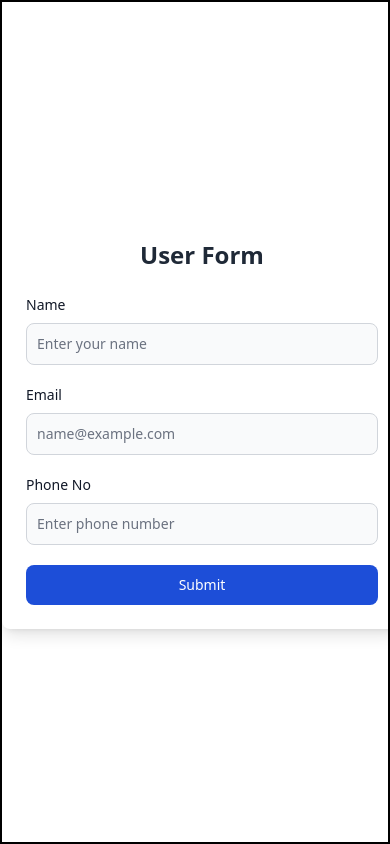
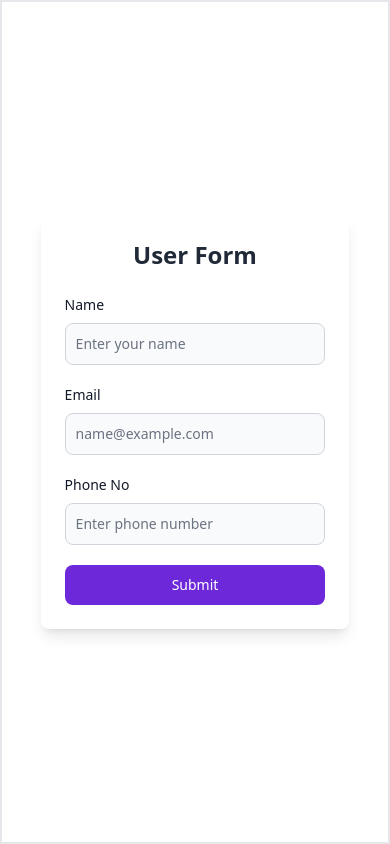
Before and after one commit to DeepLajpal/Responsive-Video-Page-with-WhatsApp-Integration, a React (Vite) app: page /user-form in a window 390 px wide. Built offline with nearby package versions, Linux system fonts and the light colour scheme.

Commit message:
chore: improve styling, work on responsiveness

```diff
--- a/src/App.jsx
+++ b/src/App.jsx
@@ -3,7 +3,7 @@ function App() {
 
   return (
 
-    <div className="border-2 border-black h-screen	w-screen grid place-items-center overflow-hidden" >
+    <div className="border-2 h-screen w-screen grid place-items-center" >
       <Outlet/>
     </div>
   )
--- a/src/components/UserForm.jsx
+++ b/src/components/UserForm.jsx
@@ -33,7 +33,7 @@ const UserForm = () => {
     }
 
     return (
-        <form onSubmit={handleFormData} className="w-[400px] mx-auto p-6 bg-white rounded-lg shadow-lg">
+        <form onSubmit={handleFormData} className="w-4/5 min-w-[300px] max-w-[400px] mx-auto p-6 bg-white rounded-lg shadow-lg">
             <h2 className="text-2xl font-bold text-gray-800 mb-6 text-center">User Form</h2>
 
             <div className="mb-5">
@@ -47,7 +47,7 @@ const UserForm = () => {
                     onInvalid={handleInvalid}
                     value={name}
                     onInput={handleInput}
-                    className="bg-gray-50 border border-gray-300 text-gray-900 text-sm rounded-lg focus:ring-blue-500 focus:border-blue-500 block w-full p-2.5"
+                    className="bg-gray-50 border border-gray-300 text-gray-900 text-sm rounded-lg focus:ring-violet-500 focus:border-violet-500 block w-full p-2.5"
                     placeholder="Enter your name"
                 />
             </div>
@@ -63,7 +63,7 @@ const UserForm = () => {
                     onInvalid={handleInvalid}
                     value={email}
                     onInput={handleInput}
-                    className="bg-gray-50 border border-gray-300 text-gray-900 text-sm rounded-lg focus:ring-blue-500 focus:border-blue-500 block w-full p-2.5"
+                    className="bg-gray-50 border border-gray-300 text-gray-900 text-sm rounded-lg focus:ring-violet-500 focus:border-violet-500 block w-full p-2.5"
                     placeholder="name@example.com"
                 />
             </div>
@@ -81,14 +81,14 @@ const UserForm = () => {
                     minLength="10"
                     maxLength="10"
                     onInput={handleInput}
-                    className="bg-gray-50 border border-gray-300 text-gray-900 text-sm rounded-lg focus:ring-blue-500 focus:border-blue-500 block w-full p-2.5"
+                    className="bg-gray-50 border border-gray-300 text-gray-900 text-sm rounded-lg focus:ring-violet-500 focus:border-violet-500 block w-full p-2.5"
                     placeholder="Enter phone number"
                 />
             </div>
 
             <button
                 type="submit"
-                className="text-white bg-blue-700 hover:bg-blue-800 focus:ring-4 focus:outline-none focus:ring-blue-300 font-medium rounded-lg text-sm w-full sm:w-auto px-5 py-2.5 text-center"
+                className="text-white bg-violet-700 hover:bg-violet-800 focus:ring-4 focus:outline-none focus:ring-violet-300 font-medium rounded-lg text-sm w-full sm:w-auto px-5 py-2.5 text-center"
             >
                 Submit
             </button>
--- a/src/pages/AcknowledgmentPage.jsx
+++ b/src/pages/AcknowledgmentPage.jsx
@@ -25,7 +25,8 @@ const AcknowledgmentPage = () => {
           clearInterval(intervalId);
           window.open(whatsappAPIUrl, '_blank');
           localStorage.removeItem("FormData");
-          return 0; // To avoid negative values
+          navigate('/');
+          return 0;
         }
         return prevCount - 1;
       });
--- a/src/pages/HomePage.jsx
+++ b/src/pages/HomePage.jsx
@@ -13,7 +13,7 @@ const HomePage = () => {
         ></iframe>
       </div>
 
-      <div className="flex justify-center items-center mt-4 row-span-1">
+      <div className="flex justify-center items-center md:mt-12  row-span-2">
         <Link to="/user-form">
           <button className="px-5 py-2 rounded-full border border-solid bg-violet-500 hover:bg-violet-400 active:bg-violet-600 font-semibold text-white shadow-md">
             Register Now
```
